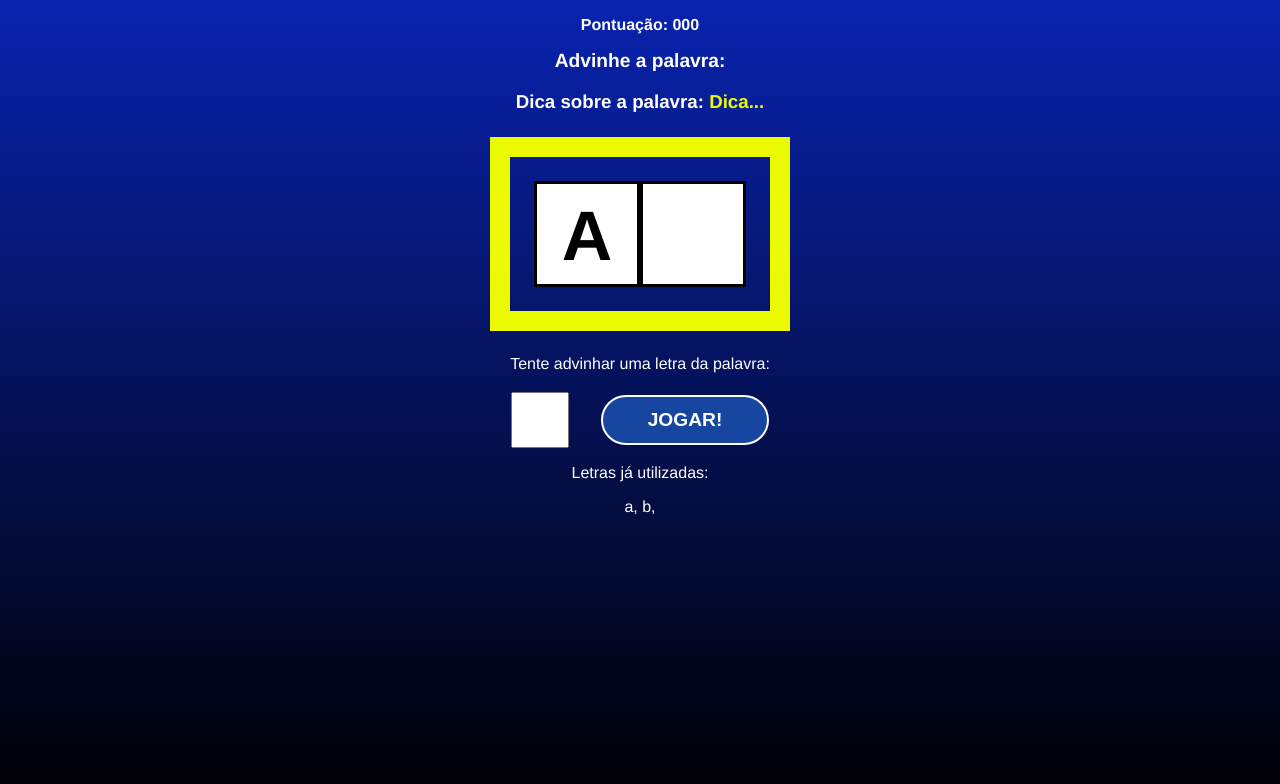
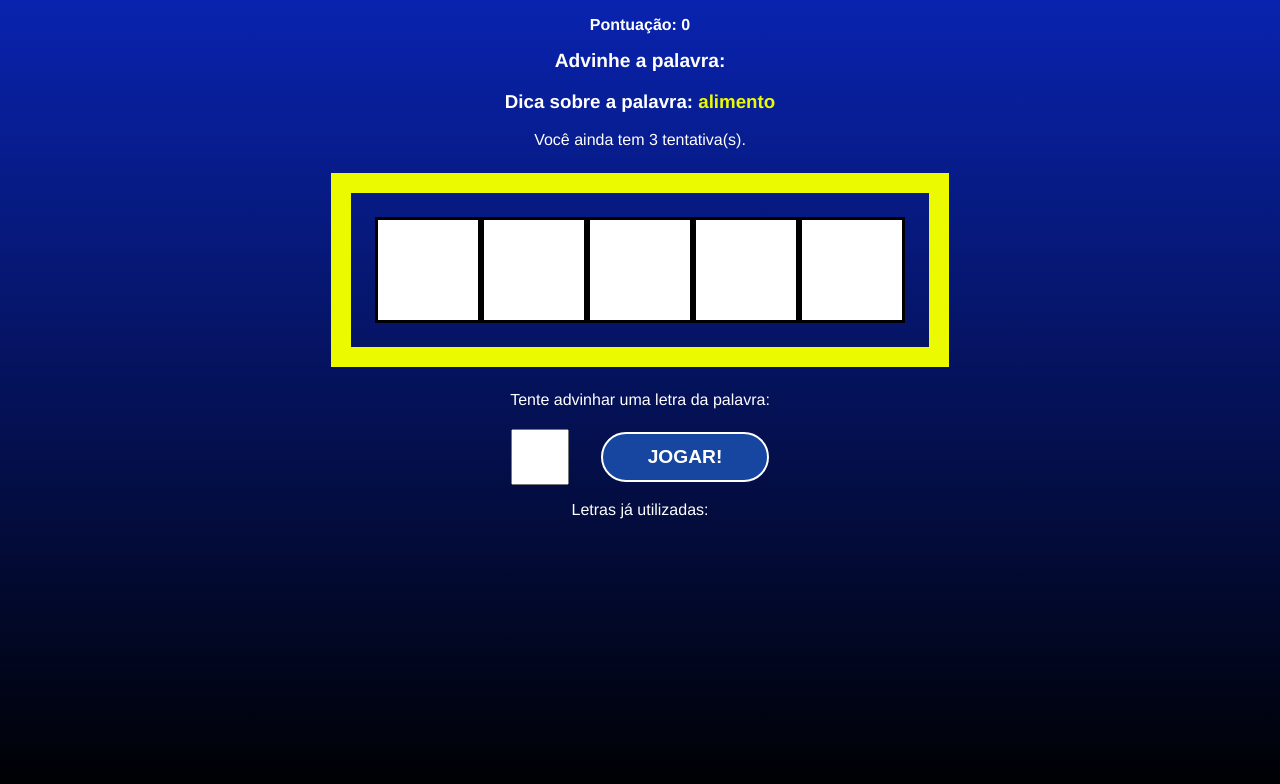
Before and after one commit to DennisGabriel-Dev/react-secret-word, a React (Vite) app: page / in a window 1280 px wide. Both pictures are taken after a click on the button "COMEÇAR O JOGO". Shown: the top 784 px of the page. Built offline with nearby package versions, Linux system fonts and the light colour scheme.

Commit message:
[wip] guessed letters

```diff
--- a/src/App.jsx
+++ b/src/App.jsx
@@ -21,7 +21,12 @@
   const [pickedCategory, setPickedCategory] = useState("")
   const [letters, setLetters] = useState([])
 
-  const pickedWordAndCatgeory = () => {
+  const [guessedLetters, setGuessedLetters] = useState([])
+  const [wrongLetters, setWrongLetters] = useState([])
+  const [guesses, setGuesses] = useState(3)
+  const [score, setScore] = useState(0)
+
+  const pickedWordAndCategory = () => {
     // pick a random category
     const categories = Object.keys(words);
     const category = categories[Math.floor(Math.random() * Object.keys(categories).length)]
@@ -33,7 +38,7 @@
   }
 
   const startGame = () => {
-    const {word, category} = pickedWordAndCatgeory()
+    const {word, category} = pickedWordAndCategory()
 
     let wordLetters = word.split("")
 
@@ -42,7 +47,7 @@
     // fill states
     setPickedWord(word)
     setPickedCategory(category)
-    setLetters(letters)
+    setLetters(wordLetters)
 
     setGameStage(stages[1].name)
   }
@@ -58,7 +63,17 @@
   return (
     <div className='App'>
       { gameStage === 'start' && <StartScreen startGame={startGame}/> }
-      { gameStage === 'game' && <Game verifyLetter={verifyLetter}/> }
+      { gameStage === 'game' && (
+        <Game
+          verifyLetter={verifyLetter}
+          pickedWord={pickedWord}
+          pickedCategory={pickedCategory}
+          letters={letters}
+          guessedLetters={guessedLetters}
+          wrongLetters={wrongLetters}
+          guesses={guesses}
+          score={score}
+        />) }
       { gameStage === 'end' && <GameOver retry={retry} /> }
     </div>
   )
--- a/src/components/Game.css
+++ b/src/components/Game.css
@@ -17,7 +17,7 @@
   display: flex;
 }
 
-.letter, .blackSquare {
+.letter, .blankSquare {
   font-size: 70px;
   line-height: 1.5;
   border: 3px solid #000;
--- a/src/components/Game.jsx
+++ b/src/components/Game.jsx
@@ -1,18 +1,33 @@
 import './Game.css'
 
-const Game = ({verifyLetter}) => {
+const Game = ({
+  verifyLetter,
+  pickedWord,
+  pickedCategory,
+  letters,
+  guessedLetters,
+  wrongLetters,
+  guesses,
+  score
+}) => {
   return (
     <div className="game">
       <p className="points">
-        <span>Pontuação: 000</span>
+        <span>Pontuação: {score}</span>
       </p>
       <h1>Advinhe a palavra: </h1>
       <h3 className='tip'>
-        Dica sobre a palavra:  <span>Dica...</span>
+        Dica sobre a palavra:  <span>{pickedCategory}</span>
       </h3>
+      <p>Você ainda tem {guesses} tentativa(s).</p>
       <div className="wordContainer">
-        <span className='letter'>A</span>
-        <span className="blackSquare"></span>
+        {letters.map( (letter , i)=> (
+          guessedLetters.includes(letter) ? (
+            <span key={i} className='letter'>{letter}</span>
+          ) : (
+            <span key={i} className="blankSquare"></span>
+          )
+        ))}
       </div>
 
       <div className="letterContainer">
@@ -24,8 +39,9 @@
       </div>
       <div className="wrongLettersContainer">
         <p>Letras já utilizadas: </p>
-        <span>a, </span>
-        <span>b, </span>
+        {wrongLetters.map((letter, i) => {
+          <span key={i}> {letter}, </span>
+        })}
       </div>
     </div>
   )
```
